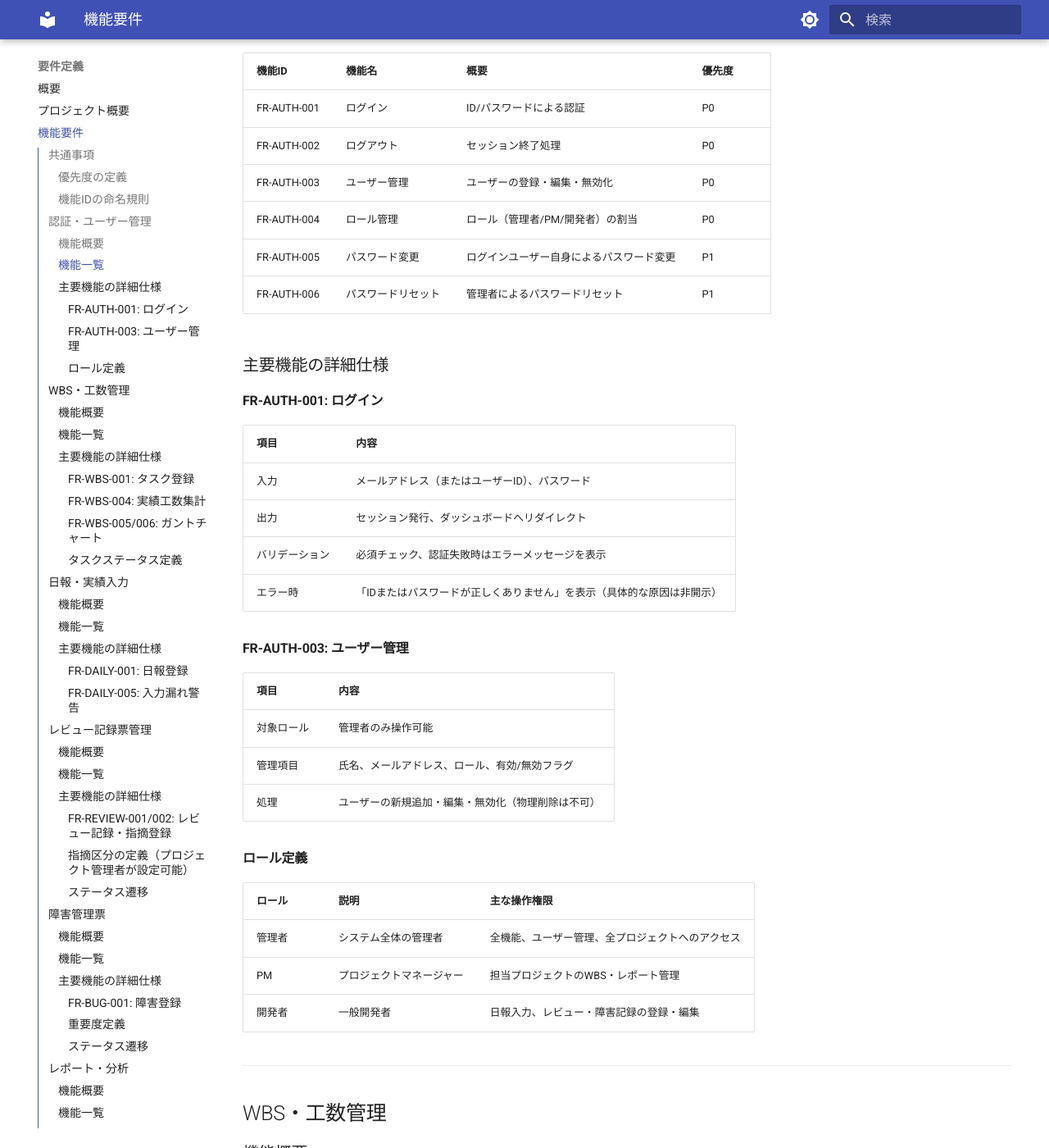
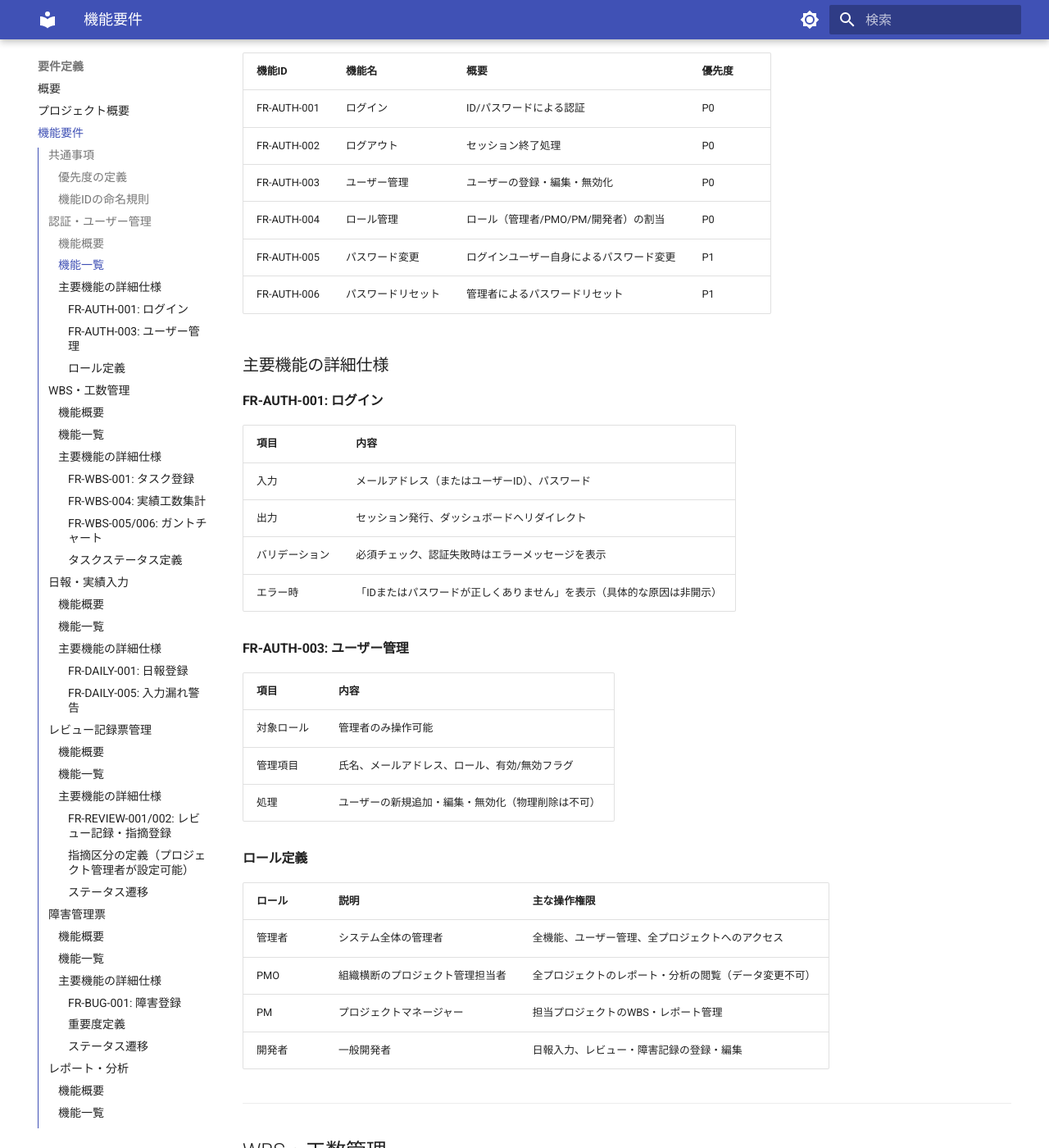
Before and after one commit to hashimoto-tomoya/ProjectHub, an MkDocs documentation site: the page built from docs/01-requirements/functional-requirements.md, in a window 1280 px wide and 1400 px high, scrolled down 1226 px. Shown: the whole window at 82% size. Built offline with MkDocs 1.6.1 and Material for MkDocs 9.7.7, drawn with Linux system fonts in a browser that asks for light colours.

Commit message:
ステークホルダーとシステム利用者にPMOを追加
Co-Authored-By: Claude Sonnet 4.6 <noreply@anthropic.com>

```diff
--- a/docs/01-requirements/functional-requirements.md
+++ b/docs/01-requirements/functional-requirements.md
@@ -39,7 +39,7 @@
 | FR-AUTH-001 | ログイン | ID/パスワードによる認証 | P0 |
 | FR-AUTH-002 | ログアウト | セッション終了処理 | P0 |
 | FR-AUTH-003 | ユーザー管理 | ユーザーの登録・編集・無効化 | P0 |
-| FR-AUTH-004 | ロール管理 | ロール（管理者/PM/開発者）の割当 | P0 |
+| FR-AUTH-004 | ロール管理 | ロール（管理者/PMO/PM/開発者）の割当 | P0 |
 | FR-AUTH-005 | パスワード変更 | ログインユーザー自身によるパスワード変更 | P1 |
 | FR-AUTH-006 | パスワードリセット | 管理者によるパスワードリセット | P1 |
 
@@ -67,6 +67,7 @@
 | ロール | 説明 | 主な操作権限 |
 |--------|------|-------------|
 | 管理者 | システム全体の管理者 | 全機能、ユーザー管理、全プロジェクトへのアクセス |
+| PMO | 組織横断のプロジェクト管理担当者 | 全プロジェクトのレポート・分析の閲覧（データ変更不可） |
 | PM | プロジェクトマネージャー | 担当プロジェクトのWBS・レポート管理 |
 | 開発者 | 一般開発者 | 日報入力、レビュー・障害記録の登録・編集 |
 
```
Also changed, not shown: docs/01-requirements/project-overview.md (+1 -0 lines).
